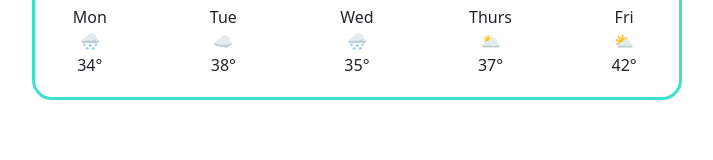
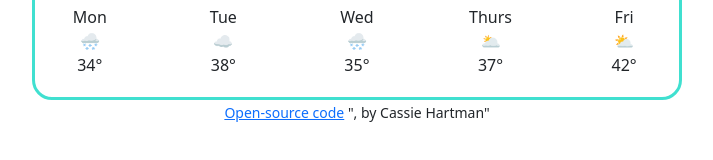
Before and after one commit to CassieH89/Weather-App, a plain HTML site: page index.html in a window 1280 px wide. Shown: the part 384-544 px from the top of the page, without its empty margins (283-996 px from the left). Drawn offline with nearby package versions, Linux system fonts and the light colour scheme.

Commit message:
added source link

```diff
--- a/index.html
+++ b/index.html
@@ -100,6 +100,12 @@
           </div>
         </div>
       </div>
+      <small>
+        <a href="https://github.com/CassieH89/Weather-App" target="_blank"
+          >Open-source code</a
+        >
+        ", by Cassie Hartman"
+      </small>
     </div>
     <script src="java/script.js"></script>
   </body>
```
